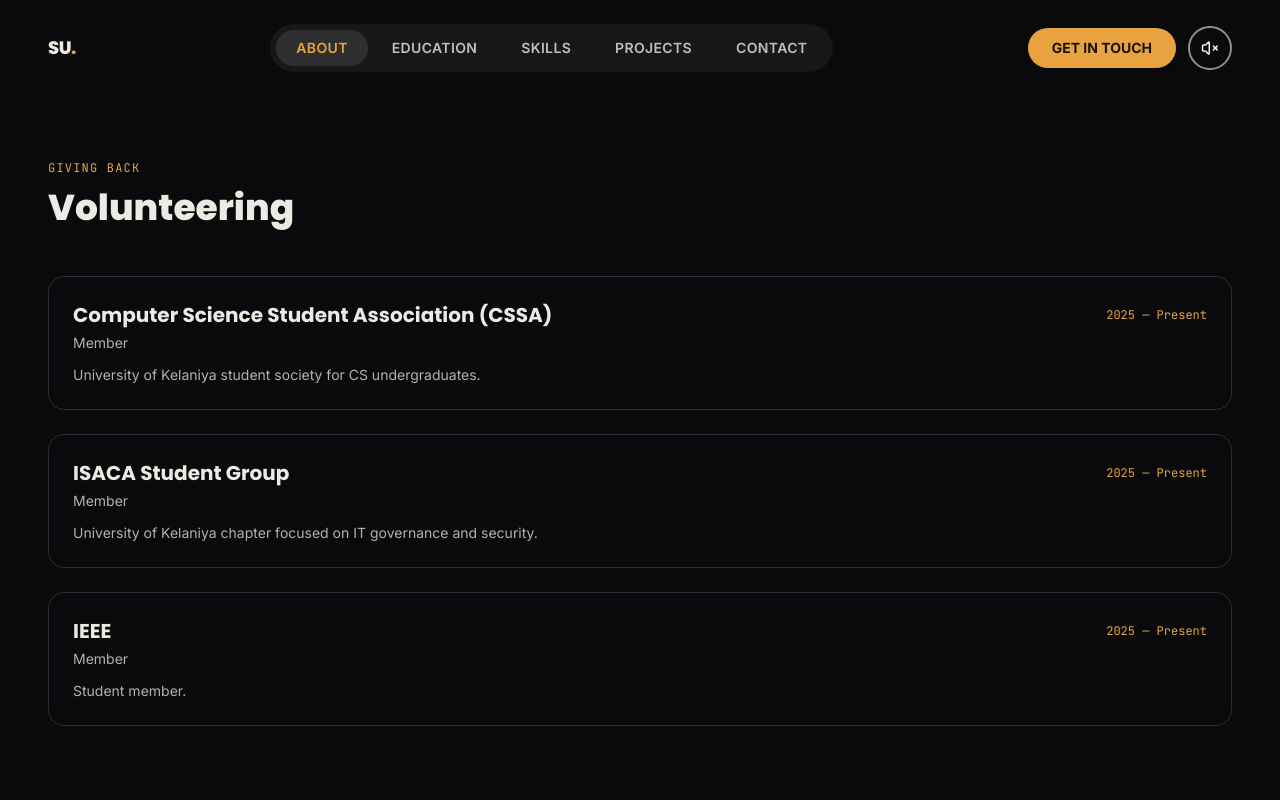
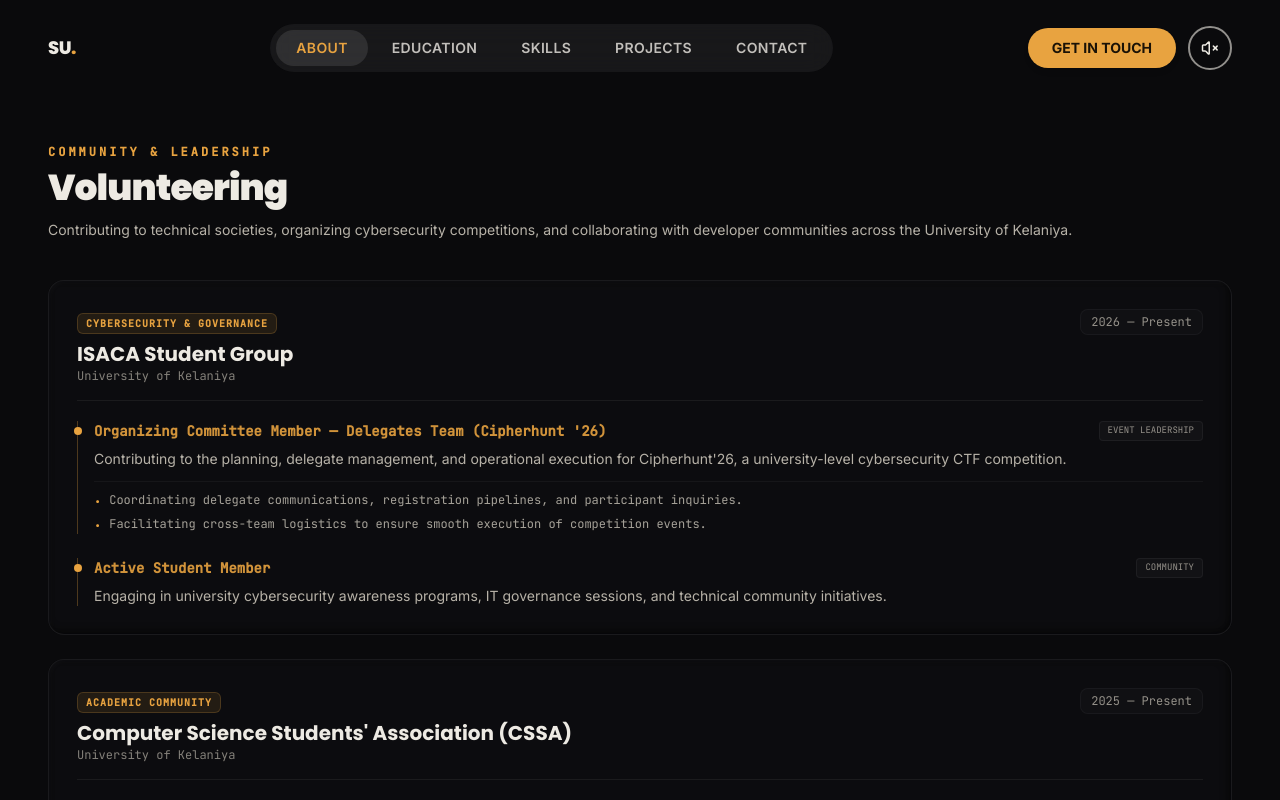
Before and after one commit to Sadew-Upendra/Portfolio, a Next.js app: page /volunteering in a window 1280 px wide. Shown: the top 800 px of the page. Built offline with nearby package versions, Linux system fonts and the light colour scheme.

Commit message:
feat: improve volunteering section

```diff
--- a/src/app/volunteering/page.tsx
+++ b/src/app/volunteering/page.tsx
@@ -1,3 +1,6 @@
+"use client";
+
+import { motion } from "framer-motion";
 import { Navbar } from "@/components/layout/Navbar";
 import { Footer } from "@/components/layout/Footer";
 import { Container } from "@/components/ui/Container";
@@ -7,21 +10,87 @@
   return (
     <>
       <Navbar />
-      <main className="min-h-screen pb-28 pt-40">
+      <main className="min-h-screen pb-28 pt-32 md:pt-36">
         <Container className="max-w-3xl">
-          <p className="mb-3 font-mono text-xs tracking-widest text-lamp">GIVING BACK</p>
-          <h1 className="mb-12 font-display text-4xl font-extrabold">Volunteering</h1>
+          <motion.div
+            initial={{ opacity: 0, y: 16 }}
+            animate={{ opacity: 1, y: 0 }}
+            transition={{ duration: 0.5 }}
+          >
+            <p className="mb-2 font-mono text-xs font-bold tracking-[0.25em] text-lamp uppercase">
+              COMMUNITY & LEADERSHIP
+            </p>
+            <h1 className="mb-3 font-display text-3xl sm:text-4xl font-black text-ink tracking-tight">
+              Volunteering
+            </h1>
+            <p className="mb-10 w-full text-xs sm:text-sm text-muted leading-relaxed">
+              Contributing to technical societies, organizing cybersecurity competitions, and collaborating with developer communities across the University of Kelaniya.
+            </p>
+          </motion.div>
 
           <div className="space-y-6">
-            {volunteering.map((v) => (
-              <div key={v.id} className="rounded-2xl border border-border p-6">
-                <div className="flex items-center justify-between">
-                  <h2 className="font-display text-xl font-bold">{v.organization}</h2>
-                  <span className="font-mono text-xs text-lamp">{v.period}</span>
+            {volunteering.map((org, index) => (
+              <motion.div
+                key={org.id}
+                initial={{ opacity: 0, y: 20 }}
+                animate={{ opacity: 1, y: 0 }}
+                transition={{ duration: 0.4, delay: index * 0.08 }}
+                className="group relative overflow-hidden rounded-2xl border border-white/[0.06] bg-surface/30 p-6 sm:p-7 backdrop-blur-sm transition-all duration-300 hover:border-white/15 hover:bg-surface/50 shadow-[inset_2px_2px_5px_rgba(255,255,255,0.02),inset_-3px_-3px_7px_rgba(0,0,0,0.5)]"
+              >
+                {/* Organization Header */}
+                <div className="flex flex-wrap items-start justify-between gap-2 border-b border-white/[0.06] pb-4">
+                  <div>
+                    <span className="inline-block font-mono text-[10px] font-bold tracking-widest text-lamp uppercase bg-lamp/10 border border-lamp/20 px-2 py-0.5 rounded-md w-fit mb-1.5">
+                      {org.mainBadge}
+                    </span>
+                    <h2 className="font-display text-lg sm:text-xl font-bold text-ink transition-colors duration-200 group-hover:text-zinc-200">
+                      {org.organization}
+                    </h2>
+                    <p className="font-mono text-xs text-muted/70">{org.location}</p>
+                  </div>
+
+                  <span className="font-mono text-xs text-muted/80 bg-surface/50 border border-white/[0.04] px-2.5 py-1 rounded-lg">
+                    {org.overallPeriod}
+                  </span>
                 </div>
-                <p className="mt-1 text-sm text-muted">{v.role}</p>
-                <p className="mt-3 text-sm text-muted">{v.description}</p>
-              </div>
+
+                {/* Sub-Roles List */}
+                <div className="mt-5 space-y-6">
+                  {org.roles.map((role, rIndex) => (
+                    <div key={rIndex} className="relative pl-4 border-l border-lamp/30">
+                      {/* Timeline Dot */}
+                      <span className="absolute -left-[4.5px] top-1.5 h-2 w-2 rounded-full bg-lamp" />
+
+                      <div className="flex flex-wrap items-center justify-between gap-2">
+                        <h3 className="font-mono text-xs sm:text-sm font-semibold text-lamp/90">
+                          {role.title}
+                        </h3>
+                        {role.badge && (
+                          <span className="font-mono text-[9px] text-muted/80 uppercase bg-surface/80 border border-white/[0.05] px-2 py-0.5 rounded">
+                            {role.badge}
+                          </span>
+                        )}
+                      </div>
+
+                      <p className="mt-2 text-xs sm:text-sm text-muted leading-relaxed">
+                        {role.description}
+                      </p>
+
+                      {/* Highlights Bullet Points */}
+                      {role.highlights && role.highlights.length > 0 && (
+                        <ul className="mt-3 space-y-1.5 border-t border-white/[0.04] pt-2.5">
+                          {role.highlights.map((h, hIndex) => (
+                            <li key={hIndex} className="flex items-start gap-2 font-mono text-xs text-muted/90">
+                              <span className="text-lamp mt-0.5">•</span>
+                              <span>{h}</span>
+                            </li>
+                          ))}
+                        </ul>
+                      )}
+                    </div>
+                  ))}
+                </div>
+              </motion.div>
             ))}
           </div>
         </Container>
--- a/src/data/volunteering.ts
+++ b/src/data/volunteering.ts
@@ -1,25 +1,63 @@
-import { VolunteeringItem } from "@/types";
+import { VolunteerOrganization } from "@/types";
 
-export const volunteering: VolunteeringItem[] = [
+export const volunteering: VolunteerOrganization[] = [
   {
-    id: "cssa",
-    organization: "Computer Science Student Association (CSSA)",
-    role: "Member",
-    period: "2025 — Present",
-    description: "University of Kelaniya student society for CS undergraduates.",
+    id: "isaca-uok",
+    organization: "ISACA Student Group",
+    location: "University of Kelaniya",
+    mainBadge: "CYBERSECURITY & GOVERNANCE",
+    overallPeriod: "2026 — Present",
+    roles: [
+      {
+        title: "Organizing Committee Member — Delegates Team (Cipherhunt '26)",
+        period: "2026 — Present",
+        badge: "EVENT LEADERSHIP",
+        description:
+          "Contributing to the planning, delegate management, and operational execution for Cipherhunt'26, a university-level cybersecurity CTF competition.",
+        highlights: [
+          "Coordinating delegate communications, registration pipelines, and participant inquiries.",
+          "Facilitating cross-team logistics to ensure smooth execution of competition events.",
+        ],
+      },
+      {
+        title: "Active Student Member",
+        period: "2026 — Present",
+        badge: "COMMUNITY",
+        description:
+          "Engaging in university cybersecurity awareness programs, IT governance sessions, and technical community initiatives.",
+      },
+    ],
   },
   {
-    id: "isaca",
-    organization: "ISACA Student Group",
-    role: "Member",
-    period: "2025 — Present",
-    description: "University of Kelaniya chapter focused on IT governance and security.",
+    id: "cssa-uok",
+    organization: "Computer Science Students' Association (CSSA)",
+    location: "University of Kelaniya",
+    mainBadge: "ACADEMIC COMMUNITY",
+    overallPeriod: "2025 — Present",
+    roles: [
+      {
+        title: "Student Member",
+        period: "2025 — Present",
+        badge: "COMMUNITY",
+        description:
+          "Collaborating with CS undergraduates on technical workshops, peer hackathons, and departmental tech activities.",
+      },
+    ],
   },
   {
-    id: "ieee",
-    organization: "IEEE",
-    role: "Member",
-    period: "2025 — Present",
-    description: "Student member.",
+    id: "ieee-uok",
+    organization: "IEEE Student Branch",
+    location: "University of Kelaniya",
+    mainBadge: "GLOBAL NETWORK",
+    overallPeriod: "Upcoming (Nov 2026)",
+    roles: [
+      {
+        title: "Student Member",
+        period: "Upcoming (Nov 2026)",
+        badge: "MEMBERSHIP",
+        description:
+          "Joining the student IEEE chapter to participate in student developer tracks, technical symposiums, and professional engineering networks.",
+      },
+    ],
   },
 ];
```
Also changed, not shown: src/types/index.ts (+13 -4 lines).
